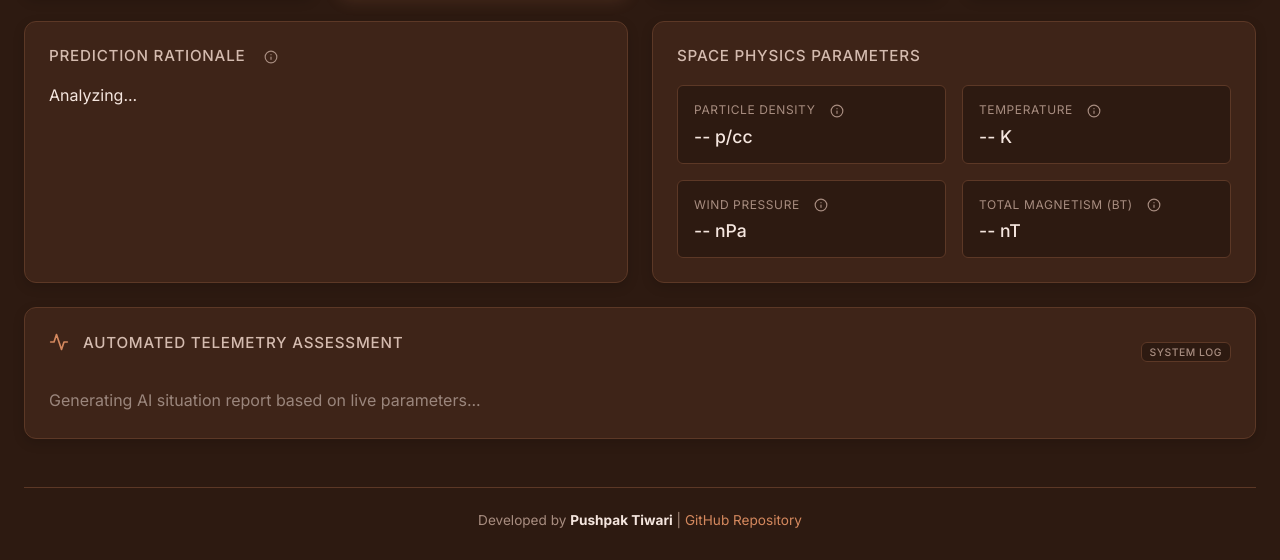
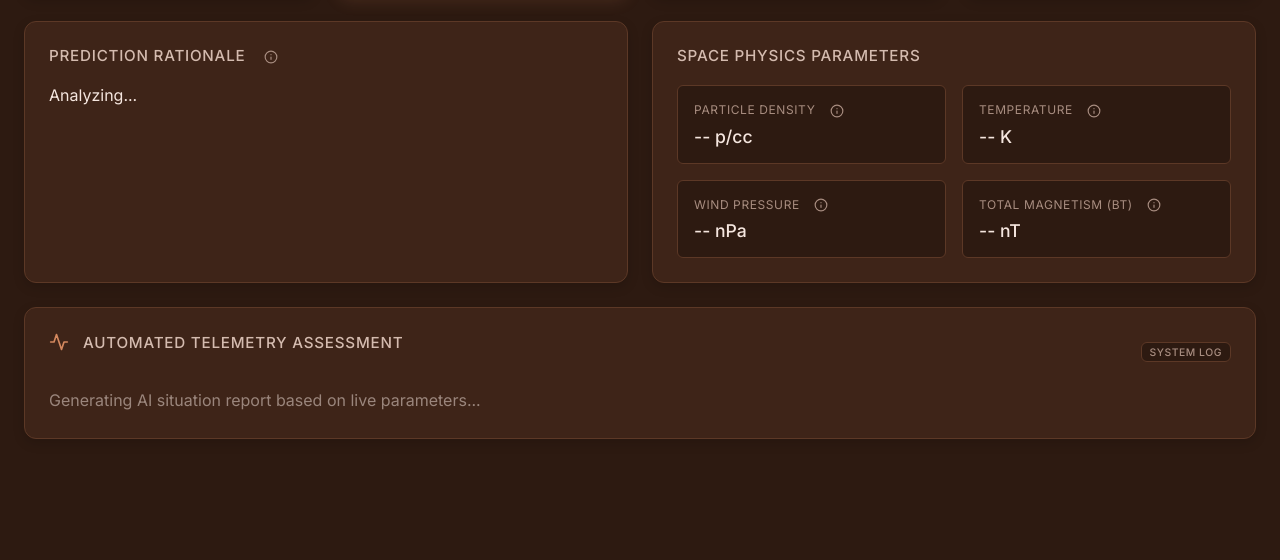
Before and after one commit to pushpaktiwarii/HeliosCast, a website built with Vite: page frontend/index.html in a window 1280 px wide. Shown: the part 434-994 px from the top of the page. After the commit the page ends 929 px from the top, so only its background shows below. Built offline with nearby package versions, Linux system fonts and the light colour scheme; files whose address does not match are found by name.

Commit message:
chore: Remove personal branding

```diff
--- a/frontend/index.html
+++ b/frontend/index.html
@@ -265,9 +265,6 @@
           </div>
         </section>
 
-        <footer style="text-align: center; margin-top: 3rem; padding-top: 1.5rem; border-top: 1px solid var(--border-color); color: var(--text-muted); font-size: 0.85rem;">
-          Developed by <strong style="color: var(--text-primary);">Pushpak Tiwari</strong> | <a href="https://github.com/pushpaktiwarii/HeliosCast" target="_blank" style="color: var(--accent-color); text-decoration: none;">GitHub Repository</a>
-        </footer>
       </main>
     </div>
 
```
Also changed, not shown: README.md.
